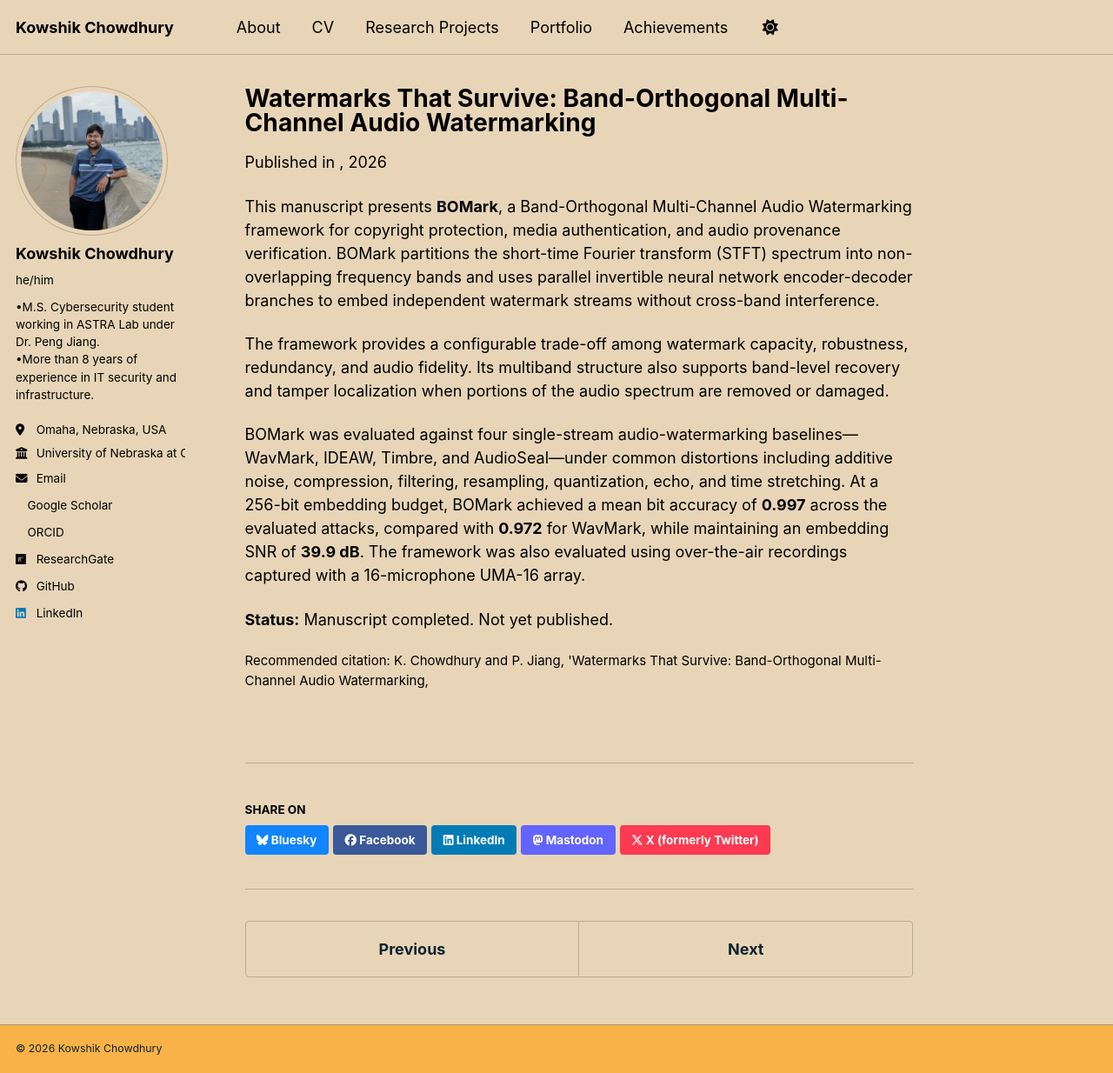
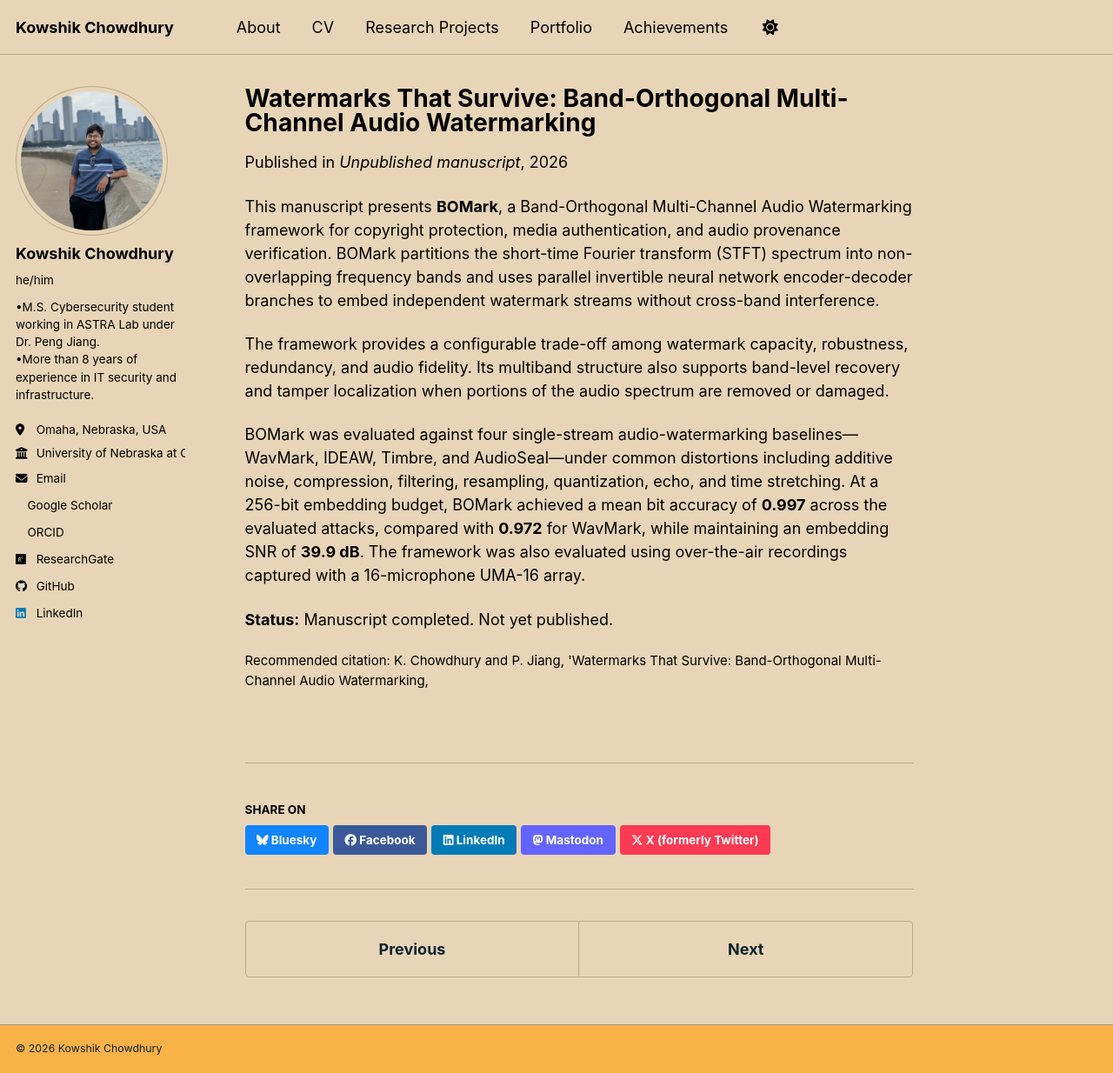
Before and after one commit to kowshik1993/kowshik1993.github.io, a Jekyll site: the page built from _publications/BOMark.md, in a window 1280 px wide and 1234 px high. Shown: the whole window at 87% size. Built offline with Jekyll 4.4.1, drawn with Linux system fonts in a browser that asks for light colours; a style sheet for code colours, icons or effects is not loaded.

Commit message:
Update BOMark.md

```diff
--- a/_publications/BOMark.md
+++ b/_publications/BOMark.md
@@ -3,7 +3,8 @@ title: "Watermarks That Survive: Band-Orthogonal Multi-Channel Audio Watermarkin
 collection: publications
 category: conferences
 permalink: /publication/BOMark
-venue: ''
+date: 2026-01-01
+venue: 'Unpublished manuscript'
 pubtype: 'Unpublished'
 excerpt: "BOMark is a band-orthogonal multichannel audio-watermarking framework designed to provide robust watermark recovery, high audio fidelity, and tamper localization under common signal-processing attacks."
 citation: "K. Chowdhury and P. Jiang, 'Watermarks That Survive: Band-Orthogonal Multi-Channel Audio Watermarking,"
```
